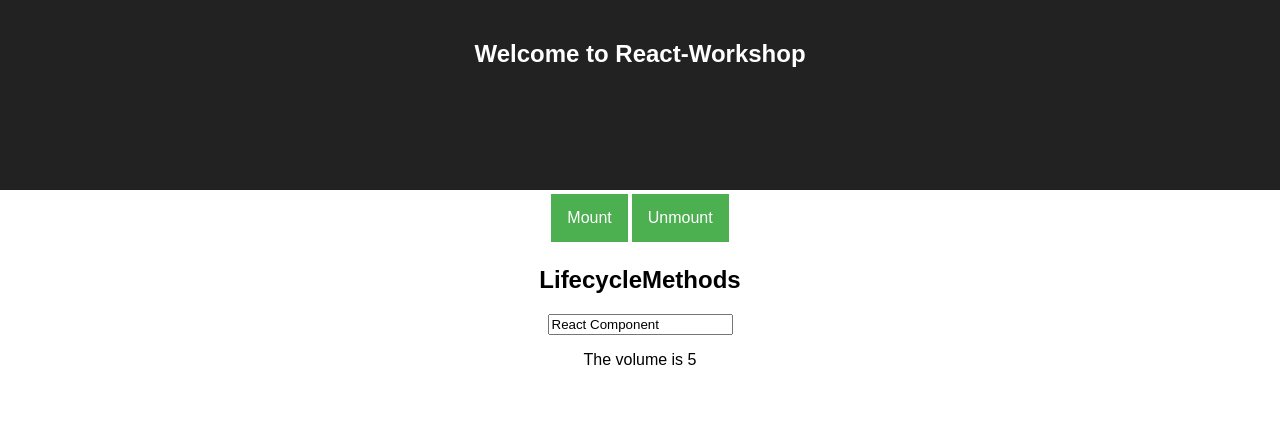
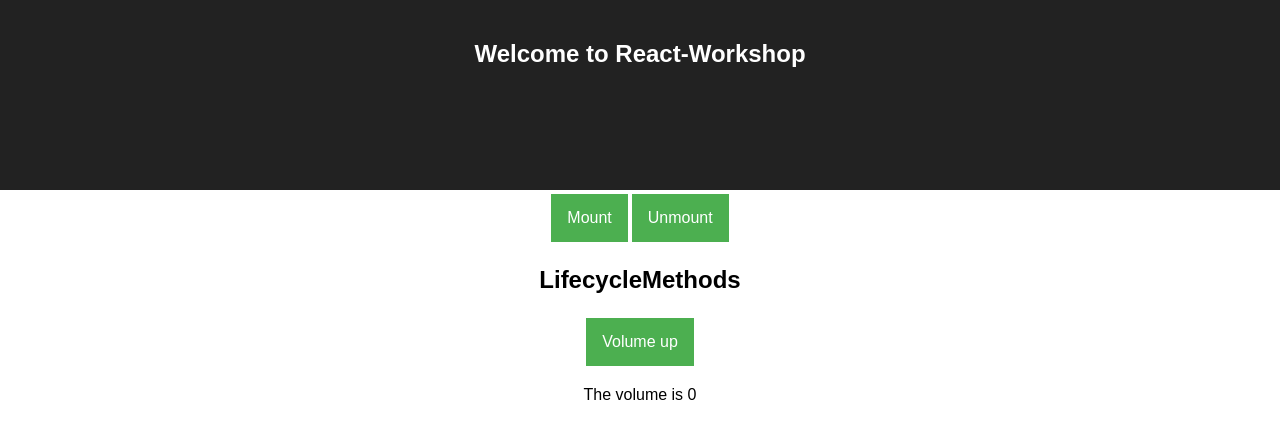
Before and after one commit to Mourgolikos/react-workshop, a React (Create React App) app in the folder lifecycle-methods/: page / in a window 1280 px wide. Both pictures are taken after a click on the button "Mount". Shown: the top 438 px of the page. Built offline with nearby package versions, Linux system fonts and the light colour scheme.

Commit message:
Add state changes methods

```diff
--- a/lifecycle-methods/src/index.js
+++ b/lifecycle-methods/src/index.js
@@ -16,37 +16,34 @@ class LifeCycleMethods extends Component {
     this.setState({volume: this.state.volume + 1});
   }
 
-  componentWillMount() {
+  shouldComponentUpdate(nextProps, nextState) {
     console.log('-------------------');
-    console.log('componentWillMount');
+    console.log('shouldComponentUpdate');
     console.log('-------------------');
+
+    return true;
   }
 
-  componentDidMount() {
+componentWillUpdate() {
     console.log('-------------------');
-    console.log('componentDidMount');
+    console.log('componentWillUpdate');
     console.log('-------------------');
-    this.input.value = 'React Component'
-    this.inc = setInterval(this.updateVolume, 500);
-  }
+}
+
+componentDidUpdate() {
+    console.log('-------------------');
+    console.log('componentDidUpdate');
+    console.log('-------------------');
+}
 
   render() {
     return (
       <div>
         <h2>LifecycleMethods</h2>
-        <input
-          ref={el => (this.input = el)}
-        />
+        <button onClick={this.updateVolume}>Volume up</button>
         <p>The volume is {this.state.volume}</p>
       </div>
     )
-  }
-
-  componentWillUnmount() {
-    console.log('-------------------');
-    console.log('componentWillUnmount');
-    console.log('-------------------');
-    clearInterval(this.inc);
   }
 }
 
```
